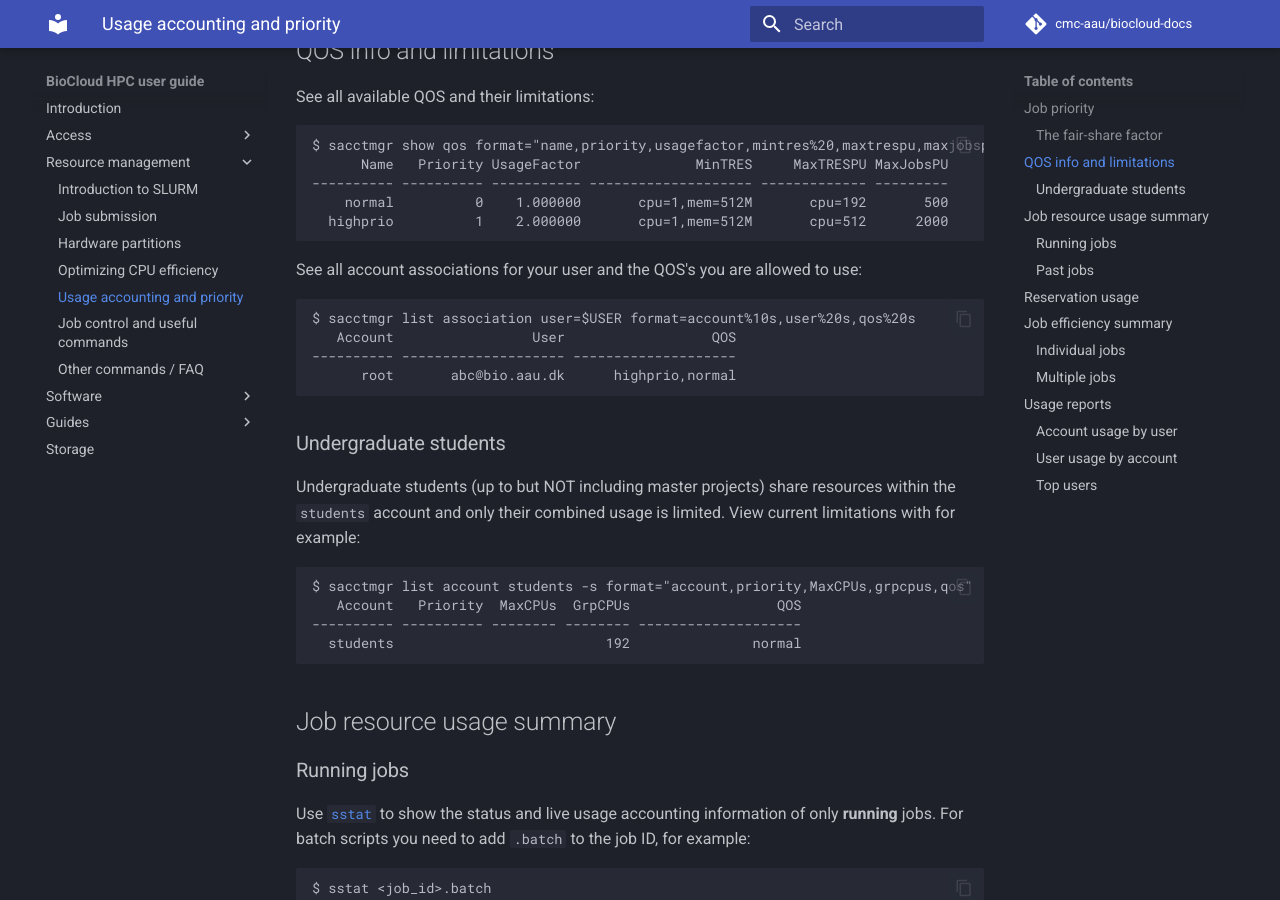
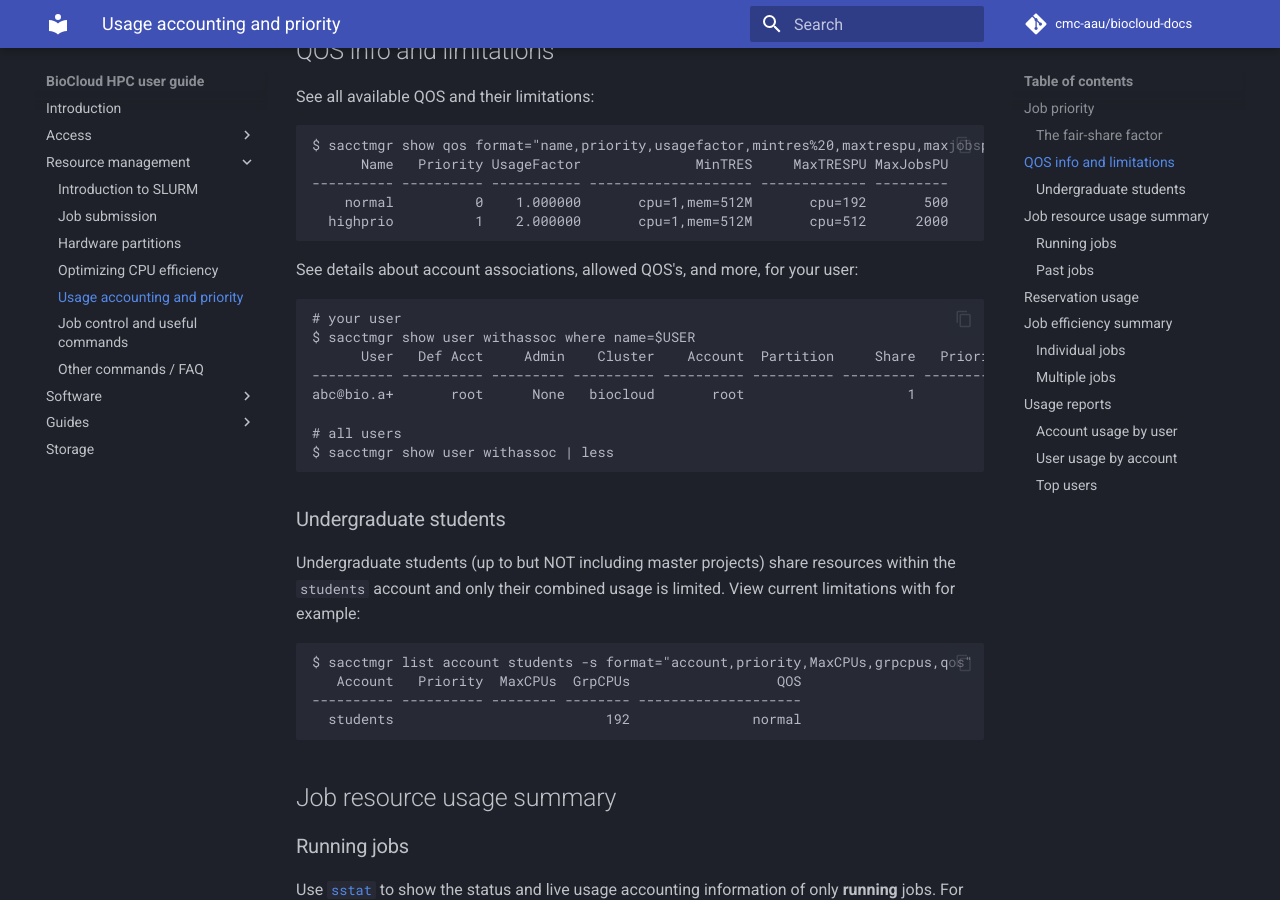
Before and after one commit to cmc-aau/hpc-docs, an MkDocs documentation site: the page built from docs/slurm/accounting.md, in a window 1280 px wide and 900 px high, scrolled down 3336 px. Built offline with MkDocs 1.6.1 and Material for MkDocs 9.7.7, drawn with Linux system fonts in a browser that asks for light colours; comment, search, counter and statistics services are not loaded.

````diff
--- a/docs/slurm/accounting.md
+++ b/docs/slurm/accounting.md
@@ -86,12 +86,16 @@ $ sacctmgr show qos format="name,priority,usagefactor,mintres%20,maxtrespu,maxjo
   highprio          1    2.000000       cpu=1,mem=512M       cpu=512      2000
 ```
 
-See all account associations for your user and the QOS's you are allowed to use:
+See details about account associations, allowed QOS's, and more, for your user:
 ```
-$ sacctmgr list association user=$USER format=account%10s,user%20s,qos%20s
-   Account                 User                  QOS
----------- -------------------- --------------------
-      root       abc@bio.aau.dk      highprio,normal
+# your user
+$ sacctmgr show user withassoc where name=$USER
+      User   Def Acct     Admin    Cluster    Account  Partition     Share   Priority MaxJobs MaxNodes  MaxCPUs MaxSubmit     MaxWall  MaxCPUMins                  QOS   Def QOS
+---------- ---------- --------- ---------- ---------- ---------- --------- ---------- ------- -------- -------- --------- ----------- ----------- -------------------- ---------
+abc@bio.a+       root      None   biocloud       root                    1          1                                                                  highprio,normal    normal
+
+# all users
+$ sacctmgr show user withassoc | less
 ```
 
 ### Undergraduate students
````
Also changed, not shown: docs/slurm/jobcontrol.md (+1 -1 lines), docs/slurm/jobsubmission.md (+4 -1 lines).
